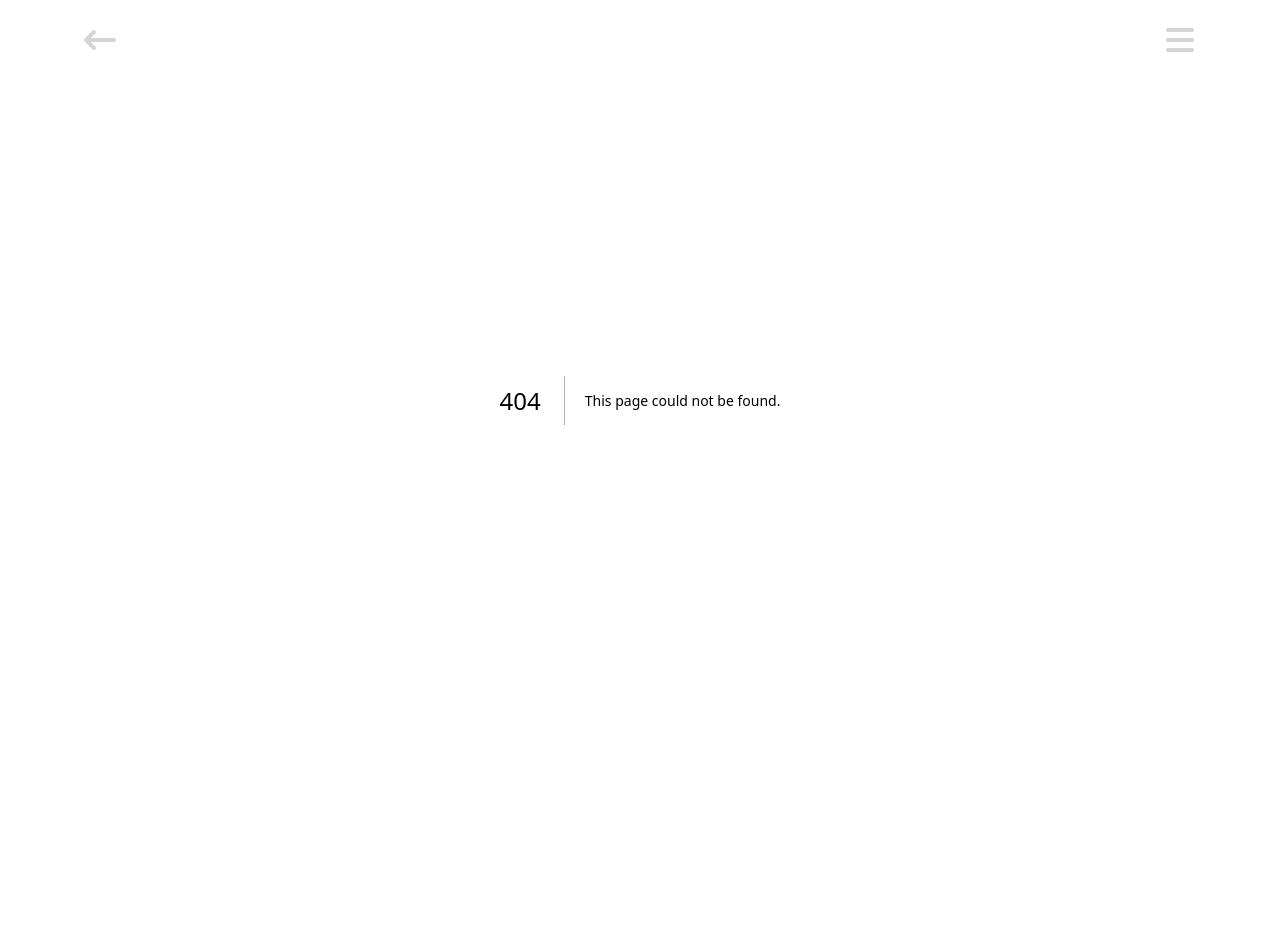
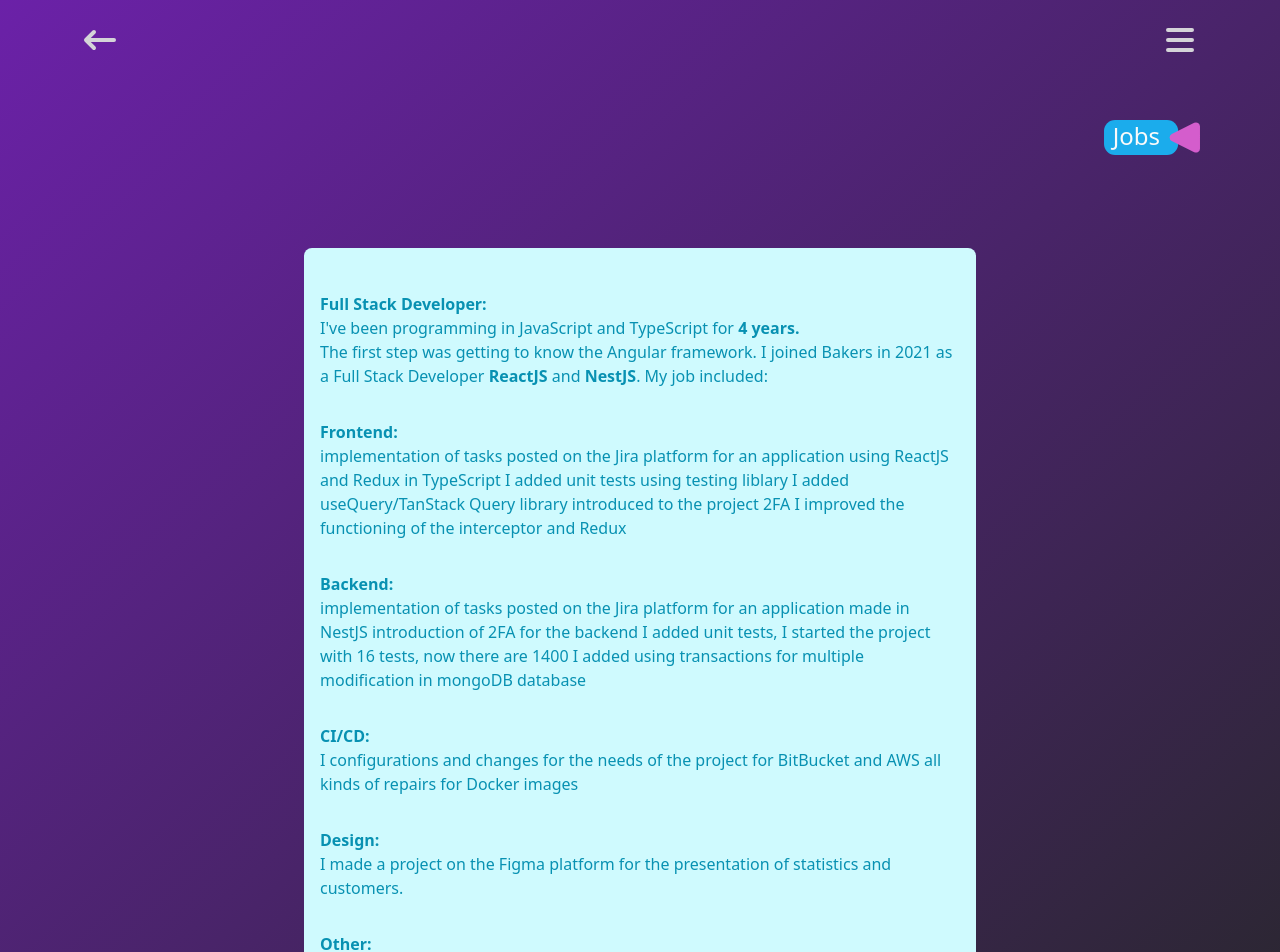
Before and after one commit to GeloUno/portfolio_next, a Next.js app: page /jobs in a window 1280 px wide. Before the commit this address had no page. Shown: the top 952 px of the page. Before the commit the page ends 800 px from the top, so only its background shows below. Built offline with nearby package versions, Linux system fonts and the light colour scheme.

Commit message:
add jobs page

```diff
--- a/components/header/headerDescription.tsx
+++ b/components/header/headerDescription.tsx
@@ -48,8 +48,8 @@ function HeaderDescription() {
       <div className="flex flex-col">
         <Button
           classButton={ButtonClassEnum.PRIMARY}
-          labelButton="Projects"
-          link="/projects"
+          labelButton="Jobs"
+          link="/jobs"
           className="w-1/2 sm:w-1/3 self-center my-10"
         />
         <Button
--- a/components/menu/menu.tsx
+++ b/components/menu/menu.tsx
@@ -1,11 +1,11 @@
 import Link from 'next/link';
-import classes from './menu.module.css'
+import classes from './menu.module.css';
 
 function Menu() {
   return (
     <div
       data-testid="menuBody"
-            className='
+      className="
         min-h-screen
         flex
         justify-center
@@ -13,25 +13,36 @@ function Menu() {
         h-full
         bg-gradient-to-r
         from-blue-700
-        to-blue-900'
-        ><div className='
+        to-blue-900"
+    >
+      <div
+        className="
         flex
         flex-col
         text-gray-300
         self-center
         text-3xl
-       '>
-                <Link href='/'>
-                    <div data-testid="menuLinkHome" className={classes.myLink}>Home</div>
+       "
+      >
+        <Link href="/">
+          <div data-testid="menuLinkHome" className={classes.myLink}>
+            Home
+          </div>
         </Link>
-                <Link href='/projects'>
-                    <div data-testid="menuLinkProjects" className={classes.myLink}>Projects</div>
+        <Link href="/jobs">
+          <div data-testid="menuLinkJobs" className={classes.myLink}>
+            Jobs
+          </div>
         </Link>
-                <Link href='/about'>
-                    <div data-testid="menuLinkAboutMe" className={classes.myLink}>About Me</div>
+        <Link href="/projects">
+          <div data-testid="menuLinkProjects" className={classes.myLink}>
+            Private Projects
+          </div>
         </Link>
-                <Link href='/contact'>
-                    <div data-testid="menuLinkContact" className={classes.myLink}>Contact</div>
+        <Link href="/contact">
+          <div data-testid="menuLinkContact" className={classes.myLink}>
+            Contact
+          </div>
         </Link>
       </div>
     </div>
--- /dev/null
+++ b/pages/jobs.tsx
@@ -0,0 +1,73 @@
+import { Fragment } from 'react';
+import Container from './../components/shared/container';
+
+function Jobs() {
+  return (
+    <div
+      className="flex-col
+        text-cyan-600
+        bg-cyan-100
+        my-5
+        mt-12
+        rounded-lg
+        w-full
+        h-full
+        max-w-2xl
+        items-center  "
+    >
+      <h3 className="p-4 mt-7">
+        <strong>Full Stack Developer:</strong>
+        <br />
+        I've been programming in JavaScript and TypeScript for{' '}
+        <strong>4 years.</strong>
+        <br />
+        The first step was getting to know the Angular framework. I joined
+        Bakers in 2021 as a Full Stack Developer <strong>
+          ReactJS
+        </strong> and <strong>NestJS</strong>. My job included:
+      </h3>
+      <h3 className="p-4">
+        <strong> Frontend:</strong>
+        <br />
+        implementation of tasks posted on the Jira platform for an application
+        using ReactJS and Redux in TypeScript I added unit tests using testing
+        liblary I added useQuery/TanStack Query library introduced to the
+        project 2FA I improved the functioning of the interceptor and Redux
+      </h3>
+      <h3 className="p-4">
+        <strong>Backend:</strong>
+        <br />
+        implementation of tasks posted on the Jira platform for an application
+        made in NestJS introduction of 2FA for the backend I added unit tests, I
+        started the project with 16 tests, now there are 1400 I added using
+        transactions for multiple modification in mongoDB database
+      </h3>
+      <h3 className="p-4">
+        <strong>CI/CD:</strong>
+        <br />I configurations and changes for the needs of the project for
+        BitBucket and AWS all kinds of repairs for Docker images
+      </h3>
+      <h3 className="p-4 ">
+        <strong> Design:</strong>
+        <br />I made a project on the Figma platform for the presentation of
+        statistics and customers.
+      </h3>
+      <h3 className="p-4 mb-7">
+        <strong>Other:</strong>
+        <br />I connected the Orbitviu ALPHATABLE using a JavaScript to
+        communicate with company own AWS S3 Buckets cloud.I connected a domain
+        from an external provider to AWS using Route53
+      </h3>
+    </div>
+  );
+}
+
+function JobsPage() {
+  return (
+    <Container title={'Jobs'} switchHorizontalView={false}>
+      <Jobs />
+    </Container>
+  );
+}
+
+export default JobsPage;
--- a/pages/projects/index.tsx
+++ b/pages/projects/index.tsx
@@ -10,7 +10,7 @@ interface IProjectsPageProps {
 
 function ProjectsPage({ projects }: IProjectsPageProps) {
   return (
-    <Container title={'List of private projects'} switchHorizontalView={false}>
+    <Container title={'Private projects'} switchHorizontalView={false}>
       <Projectslist projects={projects} />
     </Container>
   );
```
Lines whose indentation alone changed are shown as unchanged.
